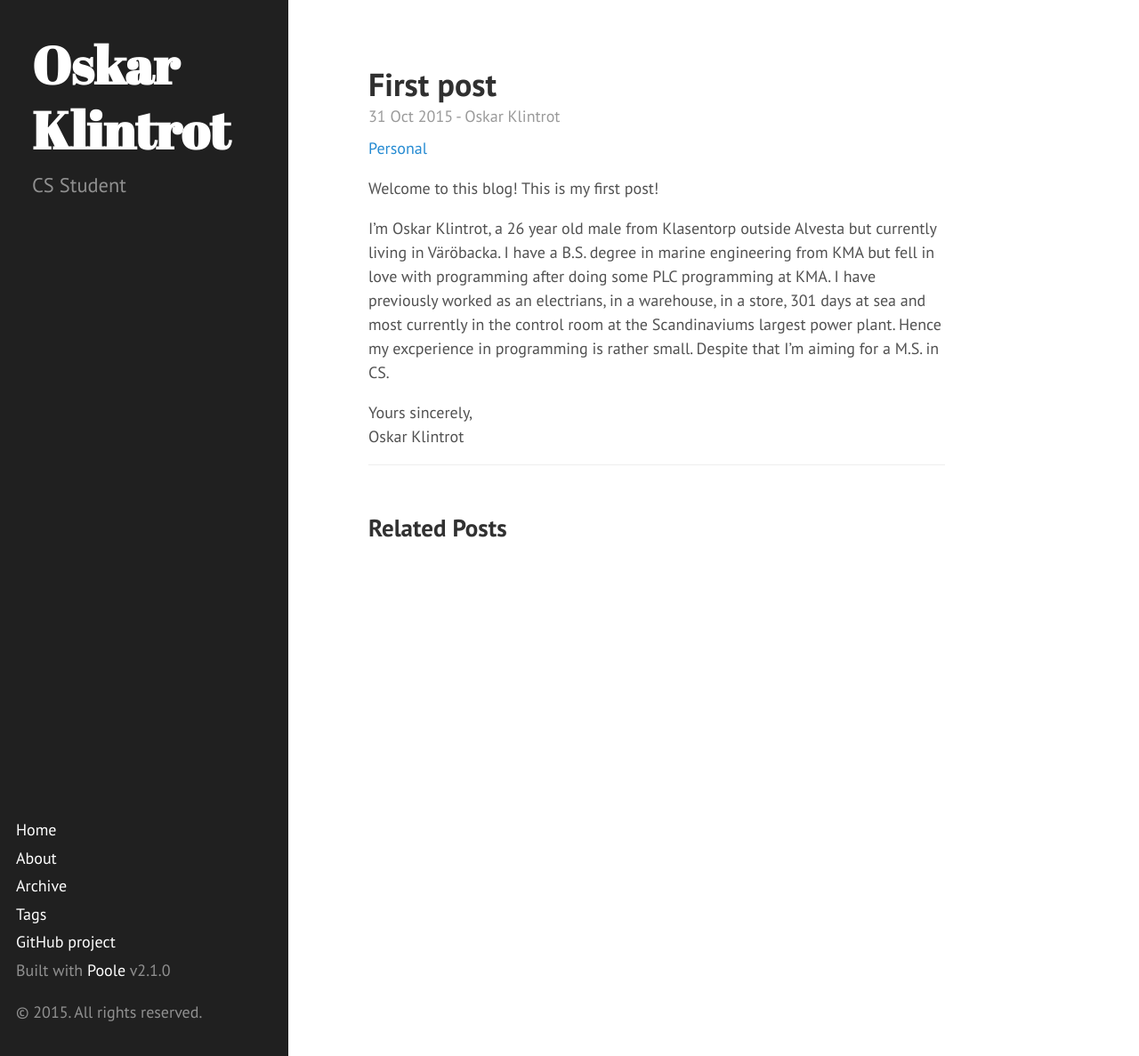
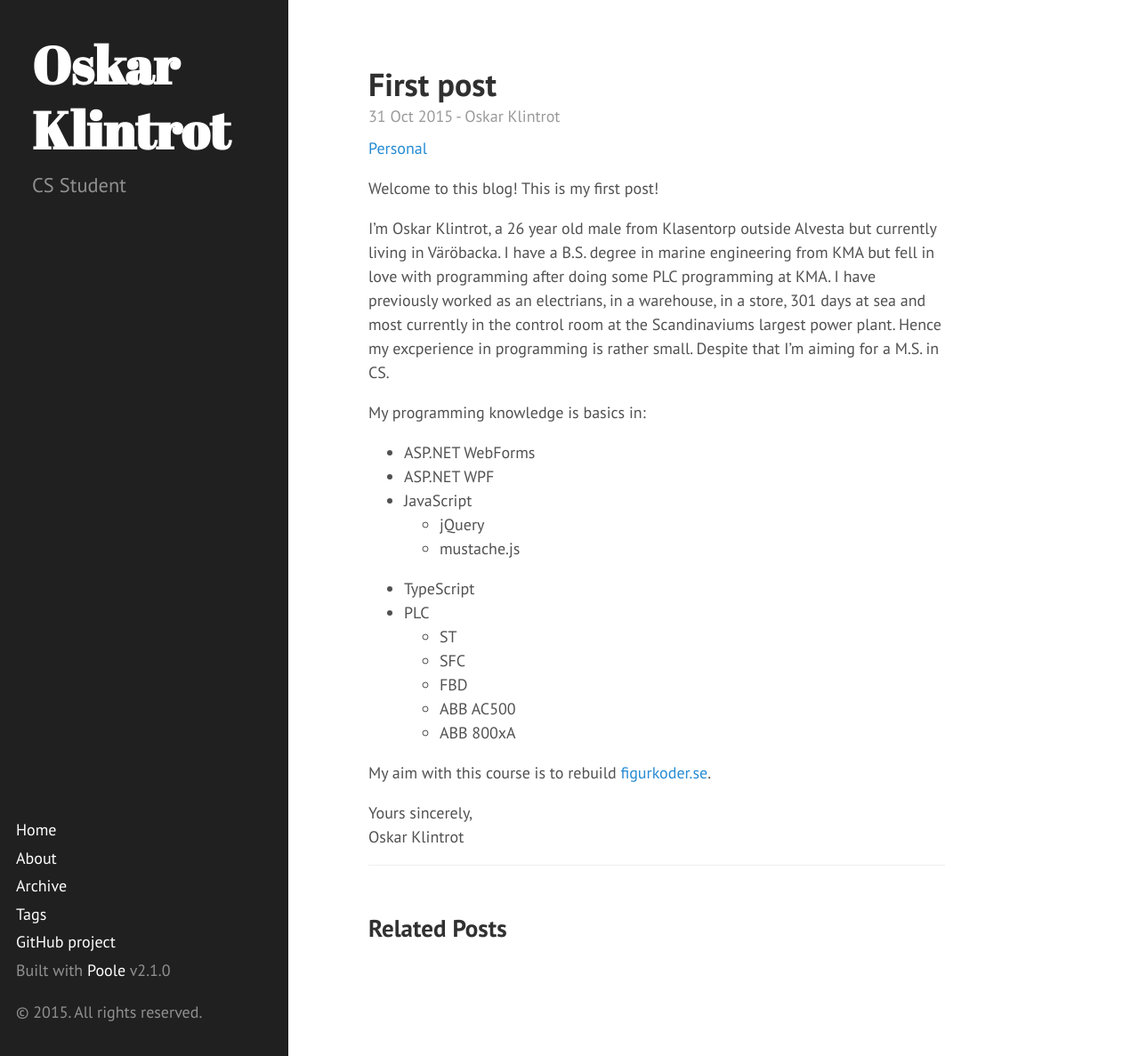
Before and after one commit to OskarKlintrotSkolarbeteWP14/2dv607.oskarklintrot.se, a Jekyll site: the page built from _posts/2015-10-31-first-post.md, in a window 1280 px wide and 1187 px high. Shown: the whole window at 89% size. Built offline with Jekyll 4.4.1, drawn with Linux system fonts in a browser that asks for light colours; Markdown is read by kramdown in place of the engine named in the settings; comment, search, counter and statistics services are not loaded.

Commit message:
Update 2015-10-31-first-post.md

```diff
--- a/_posts/2015-10-31-first-post.md
+++ b/_posts/2015-10-31-first-post.md
@@ -8,4 +8,20 @@ Welcome to this blog! This is my first post!
 
 I'm Oskar Klintrot, a 26 year old male from Klasentorp outside Alvesta but currently living in Väröbacka. I have a B.S. degree in marine engineering from KMA but fell in love with programming after doing some PLC programming at KMA. I have previously worked as an electrians, in a warehouse, in a store, 301 days at sea and most currently in the control room at the Scandinaviums largest power plant. Hence my excperience in programming is rather small. Despite that I'm aiming for a M.S. in CS.
 
+My programming knowledge is basics in:
+* ASP.NET WebForms
+* ASP.NET WPF
+* JavaScript
+  - jQuery
+  - mustache.js
+* TypeScript
+* PLC
+  - ST
+  - SFC
+  - FBD
+  - ABB AC500
+  - ABB 800xA
+
+My aim with this course is to rebuild [figurkoder.se](http://figurkoder.se).
+
 {% include plugs/signature.html %}
```
